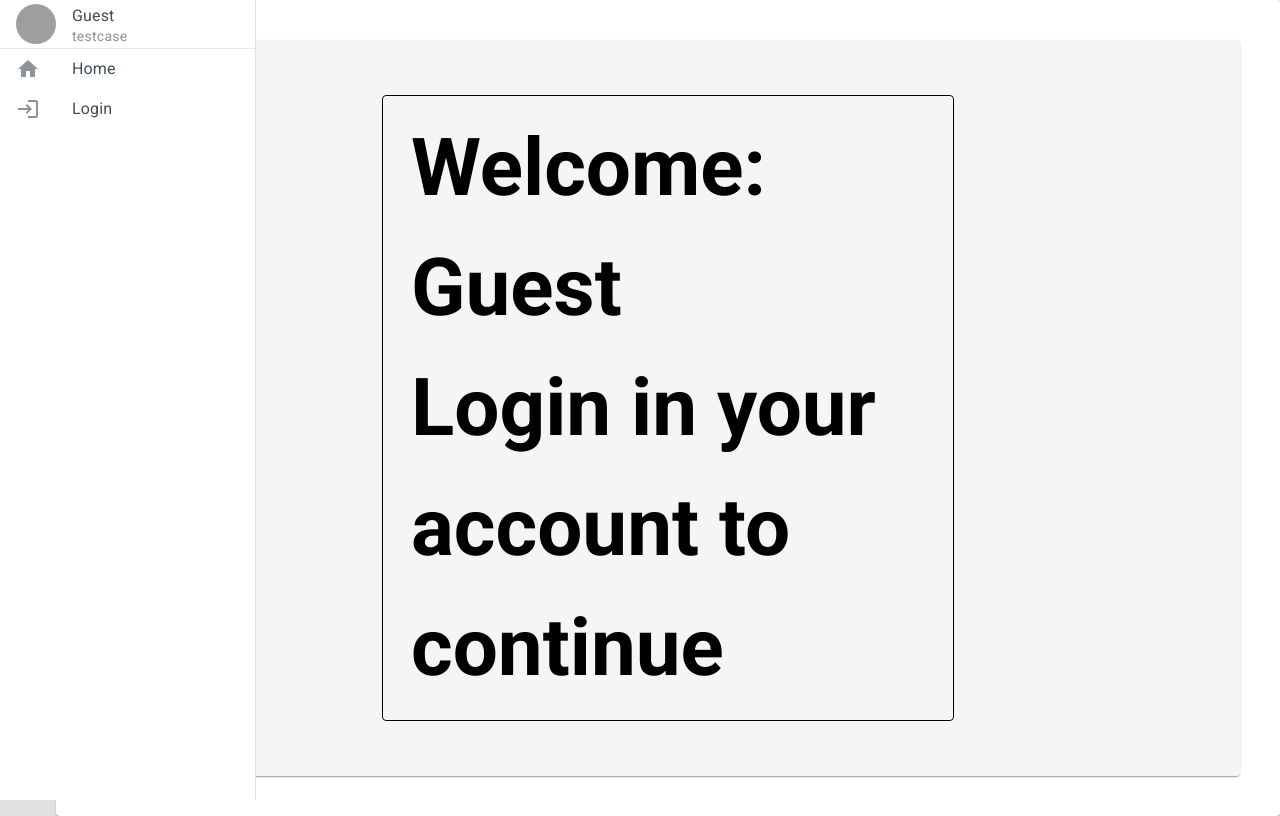
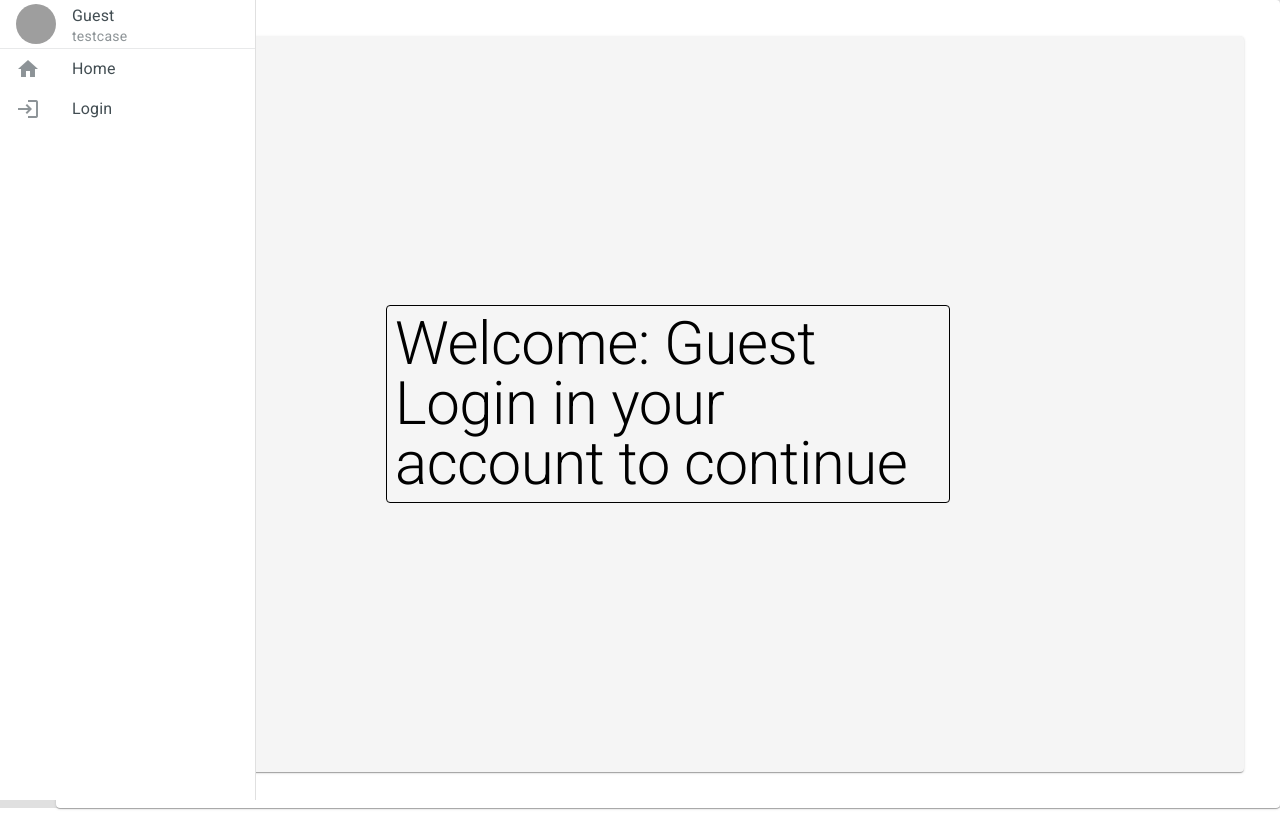
Before and after one commit to Smil1ck/BTSweb, a Vue app: page / in a window 1280 px wide. Built offline with nearby package versions, Linux system fonts and the light colour scheme; grey boxes are pictures that could not be loaded.

Commit message:
+adaptive welcome and login pages

```diff
--- a/views/Login.vue
+++ b/views/Login.vue
@@ -1,10 +1,23 @@
 <template>
   <v-card
-    class="bg-grey-lighten-2 ma-10 d-flex align-center justify-center"
+    class="bg-grey-lighten-2 ma-2 d-flex align-center justify-center"
     :height="$vuetify.display.mobile ? 'calc(100vh - 56px)' : '100vh'"
     rounded
   >
-    <v-card class="pa-2" style="scale: 1.5" width="400" max-width="700">
+    <v-row justify="center" align="stretch">
+      <v-col
+        class="d-flex align-center justify-center"
+        cols="12"
+        sm="10"
+        md="8"
+        lg="6"
+        xl="4"
+      >
+        <v-card
+          class="pa-2"
+          :min-width="$vuetify.display.mobile ? '90%' : '600px'"
+          :max-width="700"
+        >
           <v-form v-model="form" @submit.prevent="onSubmit">
             <v-text-field
               v-model="username"
@@ -41,6 +54,8 @@
             </v-btn>
           </v-form>
         </v-card>
+      </v-col>
+    </v-row>
   </v-card>
 </template>
 <script setup>
--- a/views/WelcomePage.vue
+++ b/views/WelcomePage.vue
@@ -1,17 +1,33 @@
 <template>
   <v-card
-    class="bg-grey-lighten-4 ma-10 d-flex align-center justify-center"
+    class="bg-grey-lighten-4 ma-9 d-flex align-center justify-center"
     :height="$vuetify.display.mobile ? 'calc(100vh - 56px)' : '92vh'"
     rounded
   >
-    <v-card class="v-col-6" variant="outlined">
-      <div class="d-flex ml-4" style="font-size: 40px">
-        <h1 v-if="!isAuth">
-          Welcome: {{ user }}<br />Login in your account to continue
-        </h1>
-        <h1 v-else>Welcome: {{ user }}<br />Have a nice day</h1>
-      </div>
-    </v-card>
+    <v-row justify="center" align="stretch">
+      <v-col
+        class="d-flex align-center justify-center"
+        cols="12"
+        sm="10"
+        md="8"
+        lg="6"
+        xl="4"
+      >
+        <v-card variant="outlined">
+          <div class="d-flex flex-column pa-2">
+            <div
+              class="text-h5 text-sm-h4 text-md-h3 text-lg-h2"
+              v-if="!isAuth"
+            >
+              Welcome: {{ user }}<br />Login in your account to continue
+            </div>
+            <div class="text-h5 text-sm-h4 text-md-h3 text-lg-h2" v-else>
+              Welcome: {{ user }}<br />Have a nice day
+            </div>
+          </div>
+        </v-card>
+      </v-col>
+    </v-row>
   </v-card>
 </template>
 
```
Lines whose indentation alone changed are shown as unchanged.
